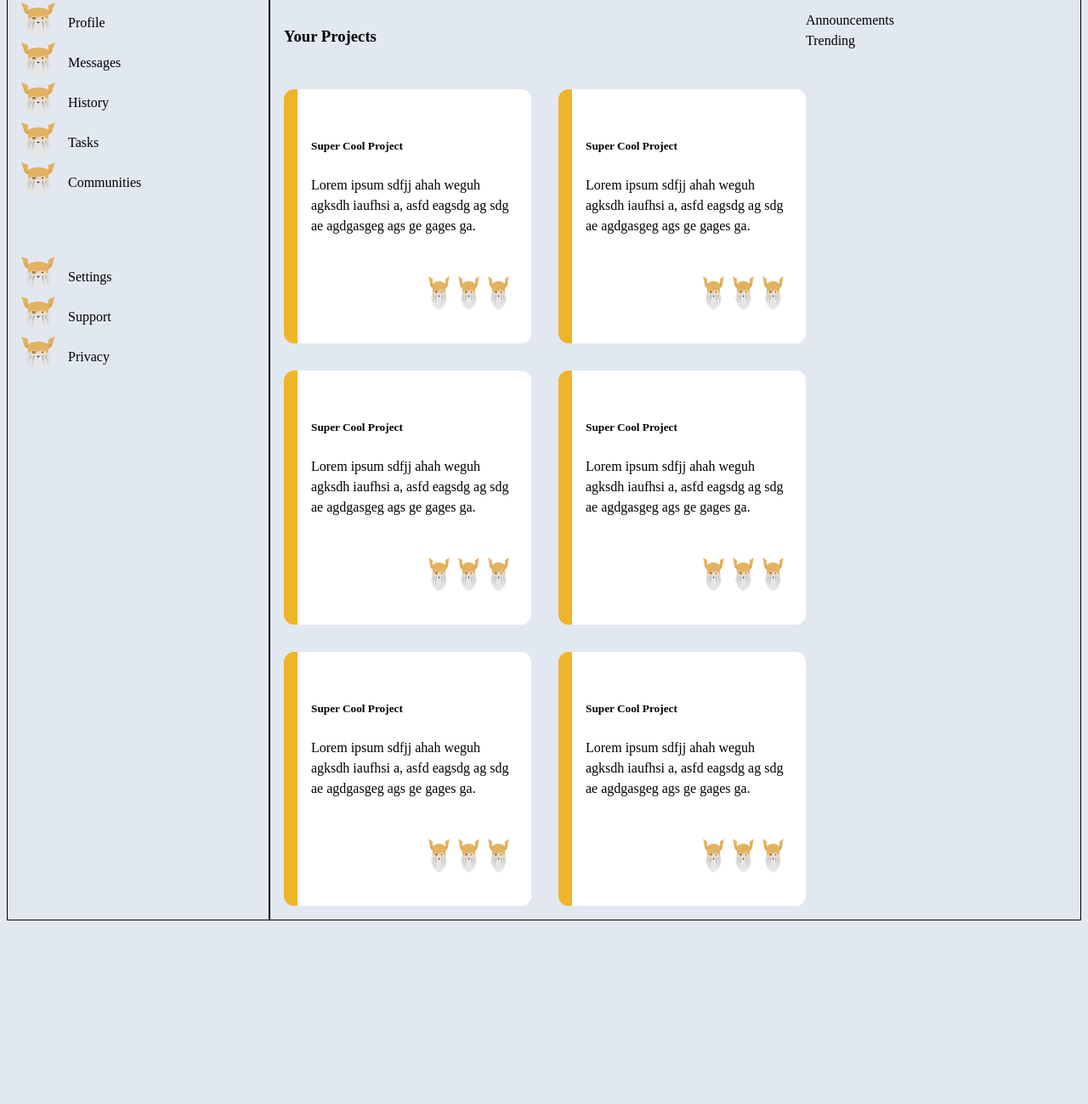
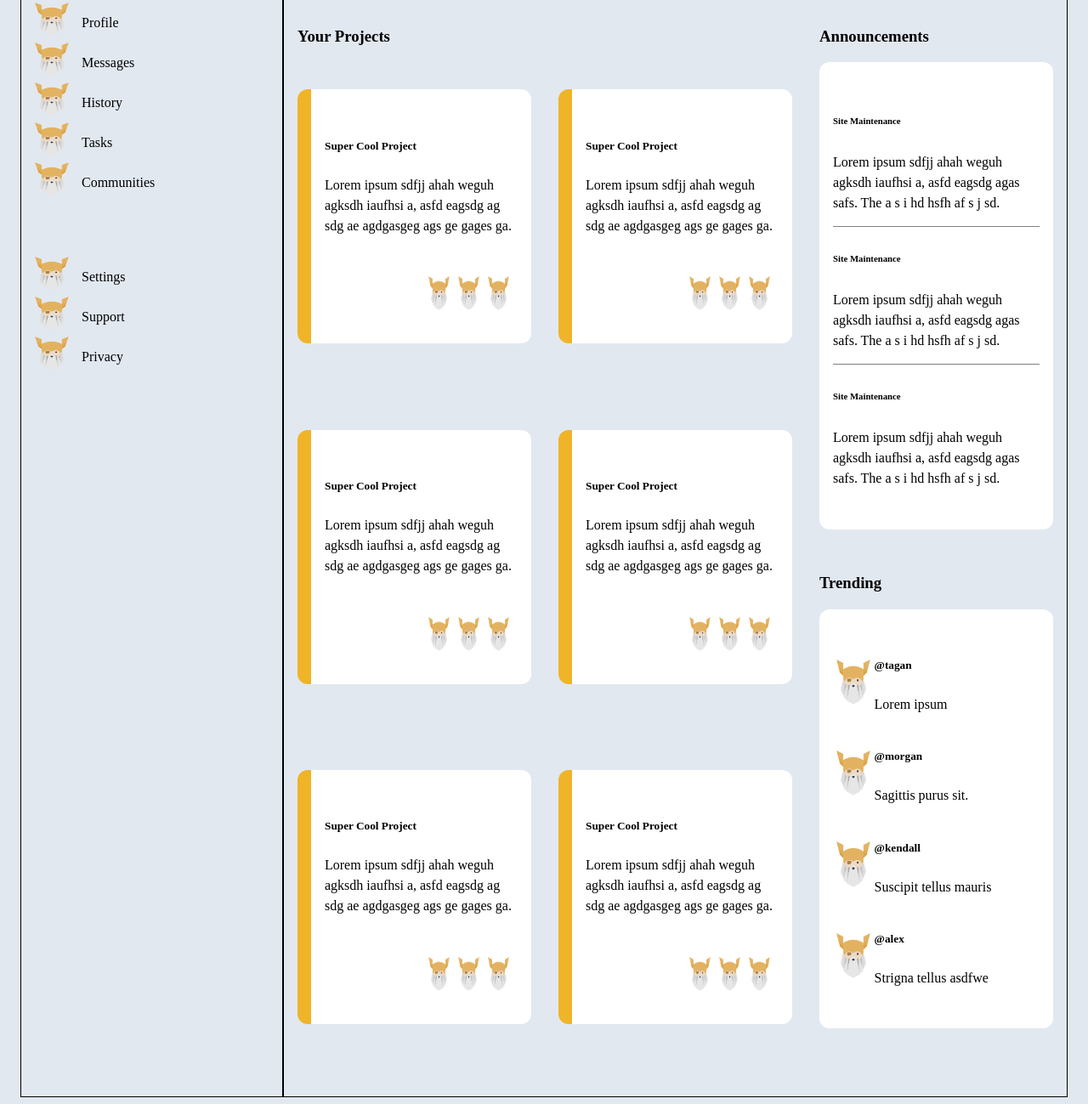
Before and after one commit to ffdmatt/ffdmatt.github.io, a plain HTML site: page index.html in a window 1280 px wide. Shown: the part 188-1487 px from the top of the page at 85% size. Before the commit the page ends 1279 px from the top, so only its background shows below. Drawn offline with Linux system fonts and the light colour scheme.

Commit message:
announcements and trending area plus some layout fixes

```diff
--- a/index.html
+++ b/index.html
@@ -137,8 +137,56 @@
                     </div>
                 </div>
             </div>
-            <div class="grid announcements">Announcements</div>
-            <div class="grid trending">Trending</div>
+            <div class="grid announcements">
+                <h3>Announcements</h3>
+                <div class="grid card announcements-card">
+                    <div class="announcement-text">
+                        <h6>Site Maintenance</h6>
+                        <p>Lorem ipsum sdfjj ahah weguh agksdh iaufhsi a, asfd eagsdg agas safs. The a s i hd hsfh af s j sd.</p>
+                    </div>
+                    <div class="announcement-text">
+                        <h6>Site Maintenance</h6>
+                        <p>Lorem ipsum sdfjj ahah weguh agksdh iaufhsi a, asfd eagsdg agas safs. The a s i hd hsfh af s j sd.</p>
+                    </div>
+                    <div class="announcement-text">
+                        <h6>Site Maintenance</h6>
+                        <p>Lorem ipsum sdfjj ahah weguh agksdh iaufhsi a, asfd eagsdg agas safs. The a s i hd hsfh af s j sd.</p>
+                    </div>
+                </div>
+            </div>
+            <div class="grid trending">
+                <h3>Trending</h3>
+                <div class="grid card trending-card">
+                    <div class="grid trending-row">
+                        <img class="icon" src="./src/logo/logo.png" alt="">
+                        <div class="trending-message">
+                            <h5 class="user-name">@tagan</h5>
+                            <p class="card-text">Lorem ipsum </p>
+                        </div>
+                    </div>
+                    <div class="grid trending-row">
+                        <img class="icon" src="./src/logo/logo.png" alt="">
+                        <div class="trending-message">
+                            <h5 class="user-name">@morgan</h5>
+                            <p class="card-text">Sagittis purus sit.</p>
+                        </div>
+                    </div>
+                    <div class="grid trending-row">
+                        <img class="icon" src="./src/logo/logo.png" alt="">
+                        <div class="trending-message">
+                            <h5 class="user-name">@kendall</h5>
+                            <p class="card-text">Suscipit tellus mauris</p>
+                        </div>
+                    </div>
+                    <div class="grid trending-row">
+                        <img class="icon" src="./src/logo/logo.png" alt="">
+                        <div class="trending-message">
+                            <h5 class="user-name">@alex</h5>
+                            <p class="card-text">Strigna tellus asdfwe</p>
+                        </div>
+                    </div>
+                </div>
+            </div>
         </div>
     </div>
 </body>
--- a/style.css
+++ b/style.css
@@ -17,6 +17,7 @@ body {
     line-height: 1.5rem;
     font-size: 16px;
     background-color: var(--background-color);
+    padding: 0 1rem;
 }
 
 p {
@@ -54,12 +55,32 @@ button {
     border-radius: .75rem;
     display: grid;
     grid-template-rows: 4fr 1fr;
+    height: fit-content;
 }
 
 .card-footer {
     display: grid;
     grid-template-columns: repeat(3, calc(var(--small-icon-width) + 10px));
     justify-content: end;
+}
+
+.announcements-card, .trending-card {
+    grid-template-rows: repeat(3, 1fr);
+    grid-auto-rows: 1fr;
+    grid-column: 1 / 3;
+}
+
+.trending-row {
+    grid-template-columns: 1fr 4fr;
+    align-items: center;
+}
+
+.trending-row .icon {
+    justify-self: center;
+}
+
+.announcement-text:not(:last-child) {
+    border-bottom: 1px solid gray;
 }
 
 span.small {
@@ -188,8 +209,11 @@ span.small {
     grid-row: 2 / 5;
     grid-column: 2 / 5;
     grid-template-columns: repeat(3, 1fr);
+    /*
     grid-template-rows: auto repeat(3, 1fr);
     grid-auto-rows: 1fr;
+    */
+    gap: 2rem;
 }
 
 .grid.main-content .grid.projects {
@@ -201,6 +225,6 @@ span.small {
     gap: 2rem;
 }
 
-.grid.main-content .grid.projects h3 {
+.grid.main-content > div h3 {
     grid-column: 1 / 3;
 }
```
